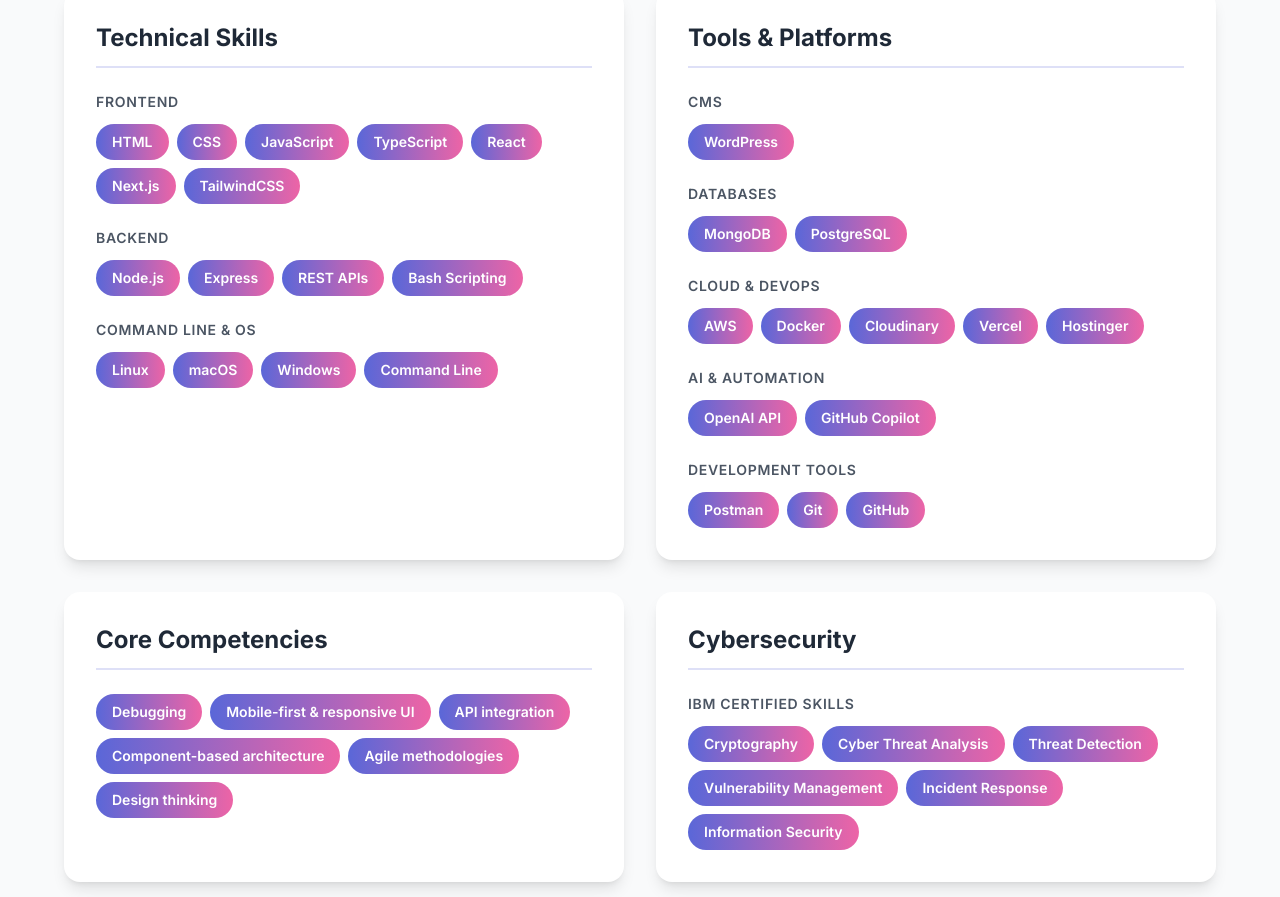
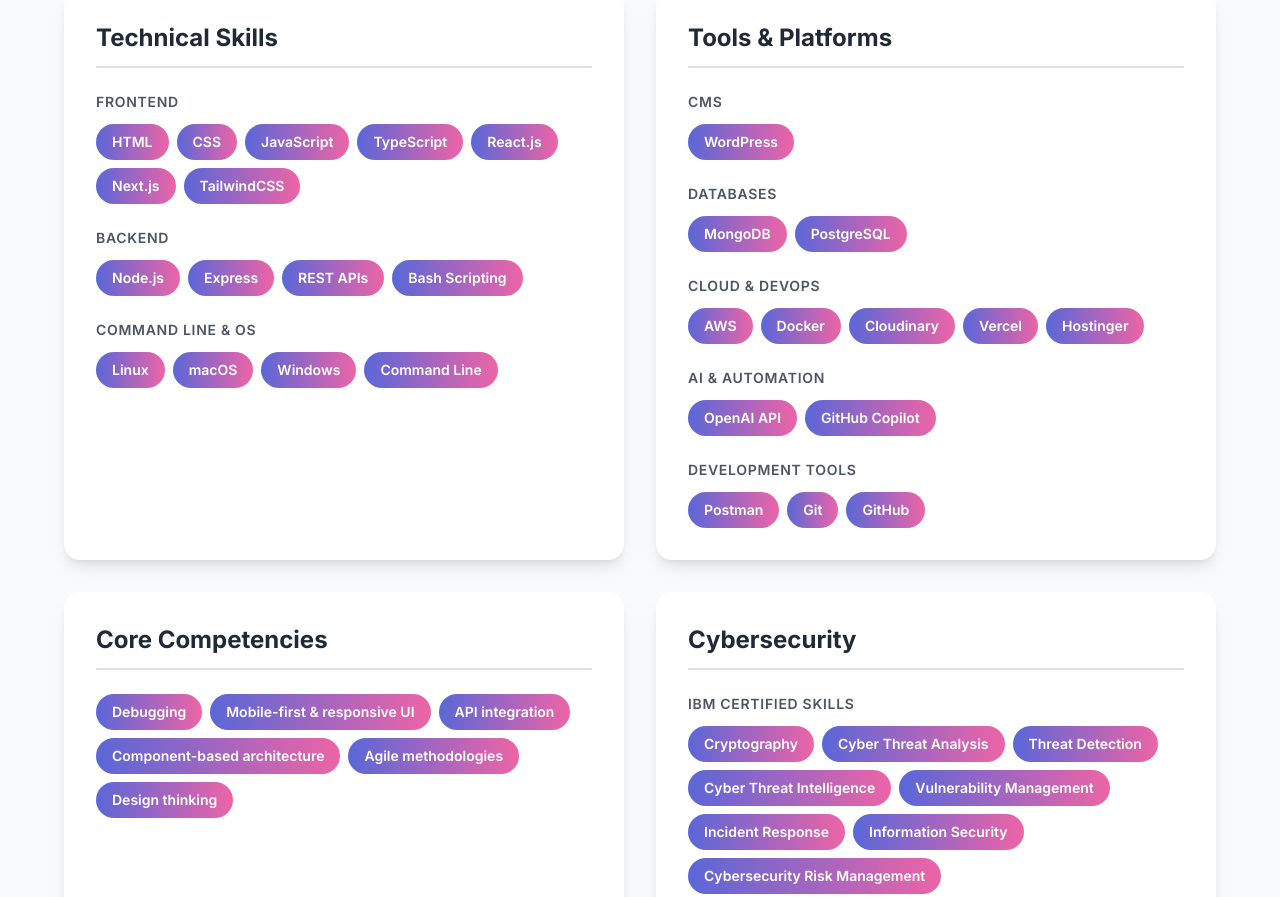
Before and after one commit to SAMMBENDE/portfolio-2026, a Next.js app: page / in a window 1280 px wide. Shown: the part 1900-2797 px from the top of the page. Built offline with nearby package versions, Linux system fonts and the light colour scheme.

Commit message:
added skills reduced projects

```diff
--- a/src/components/Projects.tsx
+++ b/src/components/Projects.tsx
@@ -27,7 +27,7 @@
       description: 'Full-stack Business & listing solution with payment integration, tier system, and admin dashboard.',
       category: 'fullstack',
       image: 'https://res.cloudinary.com/dkd3k6eau/image/upload/v1772235398/Screenshot_2026-02-28_at_00.36.01_zqopky.png',
-      tags: ['Next.js', 'TypeScript', 'Stripe', 'MongoDB'],
+      tags: ['Next.js', 'TypeScript', 'Stripe', 'PayPal', 'MongoDB'],
       github: 'https://github.com/SBMBENDE/mixxfactory',
       demo: 'https://afrobizz.com/',
     },
@@ -43,41 +43,41 @@
     },
     {
       id: 3,
-      title: 'Social Media Dashboard',
-      description: 'Analytics dashboard for social media metrics with real-time data visualization and insights.',
+      title: 'Digital Agency',
+      description: 'Innovative digital solutions for startups and modern businesses.',
       category: 'frontend',
       image: 'https://images.unsplash.com/photo-1460925895917-afdab827c52f?w=600&h=400&fit=crop',
-      tags: ['React', 'D3.js', 'TailwindCSS', 'Firebase'],
+      tags: ['Wordpress', 'PHP',  'Hostinger'],
       github: 'https://github.com',
-      demo: 'https://demo.com',
+      demo: 'https://digicorepro.com/',
     },
-    {
-      id: 4,
-      title: 'Task Management API',
-      description: 'RESTful API for task management with authentication, authorization, and real-time updates.',
-      category: 'backend',
-      image: 'https://images.unsplash.com/photo-1484480974693-6ca0a78fb36b?w=600&h=400&fit=crop',
-      tags: ['Node.js', 'Express', 'PostgreSQL', 'JWT'],
-      github: 'https://github.com',
-      demo: null,
-    },
-    {
-      id: 5,
-      title: 'Weather Forecast App',
-      description: 'Beautiful weather application with location-based forecasts and interactive maps.',
-      category: 'frontend',
-      image: 'https://images.unsplash.com/photo-1504608524841-42fe6f032b4b?w=600&h=400&fit=crop',
-      tags: ['React', 'OpenWeatherAPI', 'Mapbox', 'CSS'],
-      github: 'https://github.com',
-      demo: 'https://demo.com',
-    },
+    // {
+    //   id: 4,
+    //   title: 'Task Management API',
+    //   description: 'RESTful API for task management with authentication, authorization, and real-time updates.',
+    //   category: 'backend',
+    //   image: 'https://images.unsplash.com/photo-1484480974693-6ca0a78fb36b?w=600&h=400&fit=crop',
+    //   tags: ['Node.js', 'Express', 'PostgreSQL', 'JWT'],
+    //   github: 'https://github.com',
+    //   demo: null,
+    // },
+    // {
+    //   id: 5,
+    //   title: 'Weather Forecast App',
+    //   description: 'Beautiful weather application with location-based forecasts and interactive maps.',
+    //   category: 'frontend',
+    //   image: 'https://images.unsplash.com/photo-1504608524841-42fe6f032b4b?w=600&h=400&fit=crop',
+    //   tags: ['React', 'OpenWeatherAPI', 'Mapbox', 'CSS'],
+    //   github: 'https://github.com',
+    //   demo: 'https://demo.com',
+    // },
     {
       id: 6,
       title: 'Esona',
       description: 'Premium Vacation Rentals platform with markdown support and SEO optimization.',
       category: 'fullstack',
       image: 'https://res.cloudinary.com/dkd3k6eau/image/upload/v1772236804/Screenshot_2026-02-28_at_00.59.01_me7b1w.png',
-      tags: ['Next.js', 'MDX', 'Prisma', 'PostgreSQL'],
+      tags: ['Vanilla JS', 'PWA', 'API', 'HTML5', 'CSS3'],
       github: 'https://github.com/SAMMBENDE/esona',
       demo: 'https://sammbende.github.io/esona/',
     },
@@ -90,6 +90,16 @@
       tags: ['Socket.io', 'React', 'Node.js', 'Redis'],
       github: 'https://github.com',
       demo: 'https://demo.com',
+    },
+    {
+      id: 8,
+      title: 'DJ App',
+      description: 'Dj Maitre Sam PWA music platform, with an admin-backed server setup for managing and updating content.',
+      category: 'fullstack',
+      image: 'https://res.cloudinary.com/dkd3k6eau/image/upload/v1770598272/professionals/ewpj8xx2g3nxpmelfv6k.jpg',
+      tags: ['Javascript', 'Node', 'Render', 'Cloudinary', 'Web3Forms'],
+      github: 'https://github.com/SAMMBENDE/DJ-Maitre-Sam',
+      demo: 'https://sammbende.github.io/DJ-Maitre-Sam/',
     },
   ]
 
--- a/src/components/Skills.tsx
+++ b/src/components/Skills.tsx
@@ -67,7 +67,7 @@
       sections: [
         {
           title: 'Frontend',
-          skills: ['HTML', 'CSS', 'JavaScript', 'TypeScript', 'React', 'Next.js', 'TailwindCSS'],
+          skills: ['HTML', 'CSS', 'JavaScript', 'TypeScript', 'React.js', 'Next.js', 'TailwindCSS'],
         },
         {
           title: 'Backend',
@@ -129,9 +129,11 @@
             'Cryptography',
             'Cyber Threat Analysis',
             'Threat Detection',
+            'Cyber Threat Intelligence',
             'Vulnerability Management',
             'Incident Response',
             'Information Security',
+            'Cybersecurity Risk Management',
           ],
         },
       ],
```
